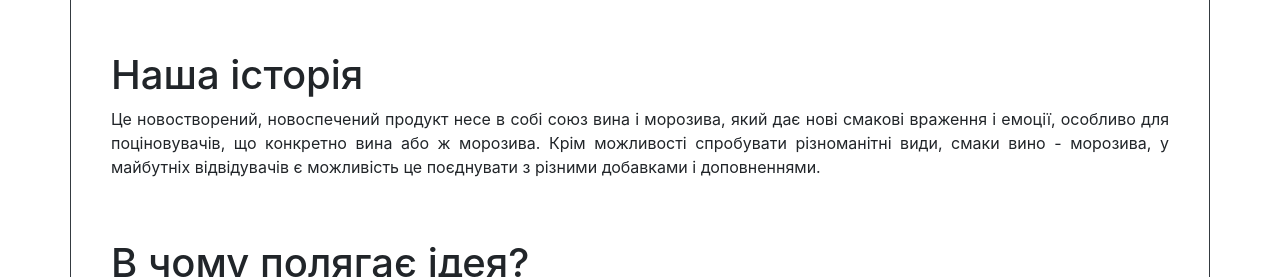
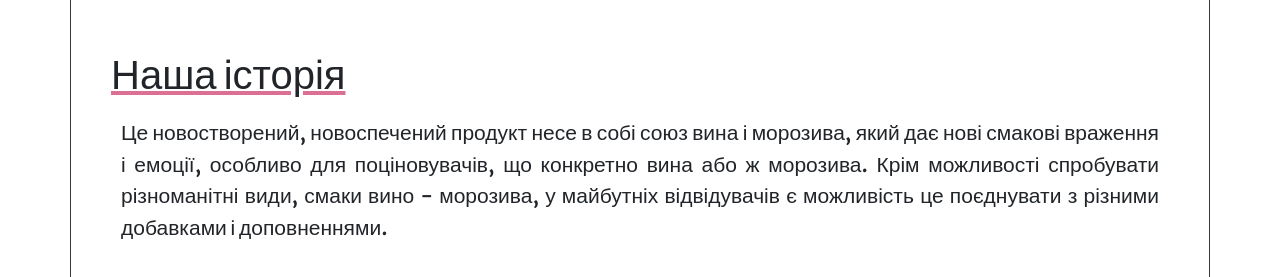
Before and after one commit to khlebSmaslom/Wine-cream, a plain HTML site: page index.html in a window 1280 px wide. Shown: the part 675-952 px from the top of the page. Drawn offline with nearby package versions, Linux system fonts and the light colour scheme.

Commit message:
wine style

```diff
--- a/style.css
+++ b/style.css
@@ -1,3 +1,11 @@
+body, html {
+    width: 100%;
+    height: 100%;
+    background-color: #ffffff;
+    font-family: 'Domine', serif;
+font-family: 'Merriweather Sans', sans-serif;
+}
+
 .navbar-custom-color {
     background-color: #FF69B4 !important;
 }
@@ -37,6 +45,18 @@ font-family: 'Playfair Display', serif;
 p {
     margin-top: 0;
     margin-bottom: 1rem;
+    font-family: 'Domine', serif;
+    font-family: 'Merriweather Sans', sans-serif;
+    padding: 10px;
+    border-color: hotpink;
+    font-size: 21px;
+  }
+
+  h1 {
+    font-family: 'Domine', serif;
+    font-family: 'Merriweather Sans', sans-serif;
+    text-decoration-line: underline;
+    text-decoration-color: palevioletred;
   }
 
 .carousel-inner img {
```
